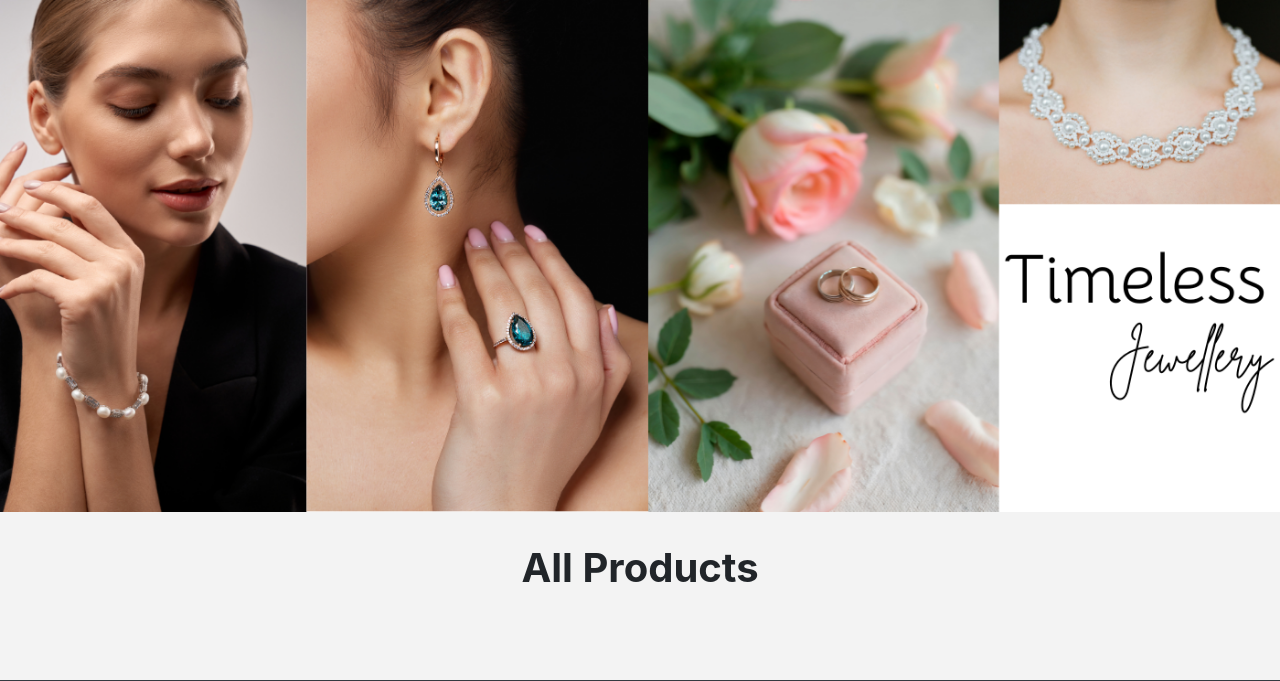
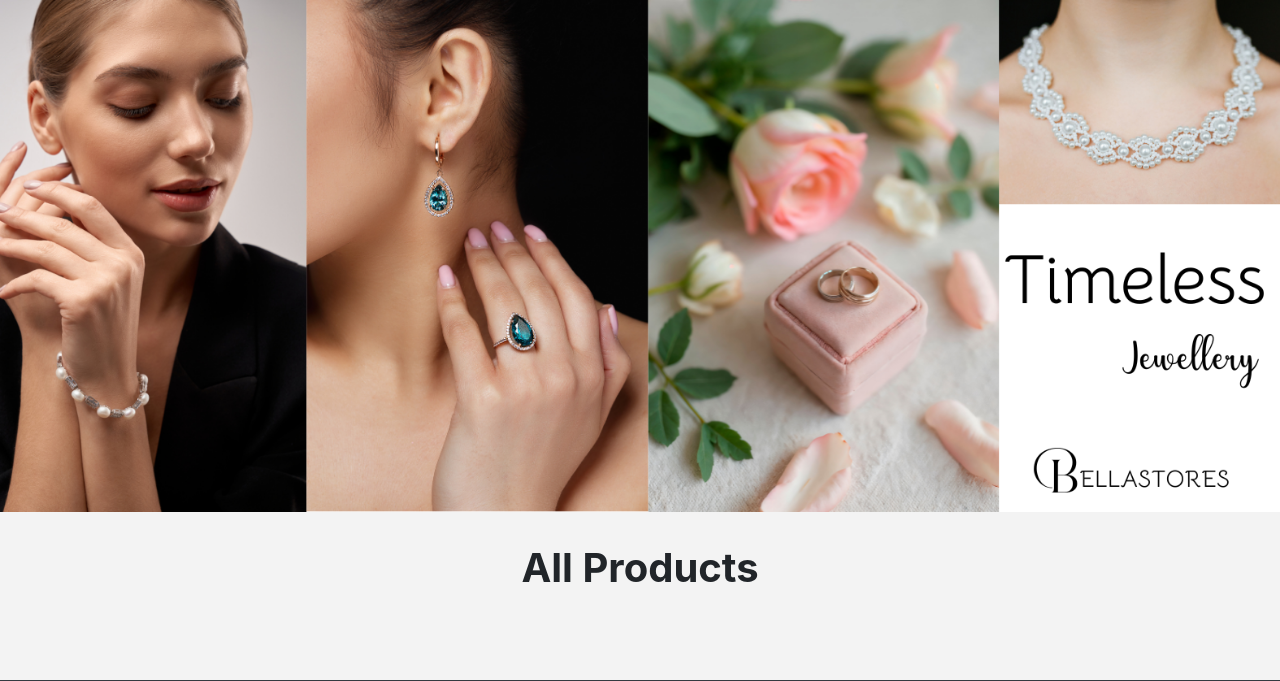
Before and after one commit to iyeme-dev/bella_stores, a Django app: page / in a window 1280 px wide. Shown: the part 66-747 px from the top of the page. Run offline with Django 5.2, Linux system fonts and the light colour scheme; data that the repository does not hold is empty; some libraries are stand-ins or nearby versions.

Commit message:
update hero image

```diff
--- a/store/templates/home.html
+++ b/store/templates/home.html
@@ -7,7 +7,7 @@ Home
 {% block content %}
   <div class="container-fluid">
     <div class="row">
-        <img style="width: 100%" src="{% static 'image/banner_2.png' %}" alt="">
+        <img style="width: 100%" src="{% static 'image/banner_image.png' %}" alt="">
     </div>
   </div>
   <div class="py-4">
```
Also changed, not shown: store/migrations/0004_order_orderitem.py (added), store/static/image/banner.png (deleted), store/static/image/banner_2.png (deleted), store/static/image/banner_image.png (added).
